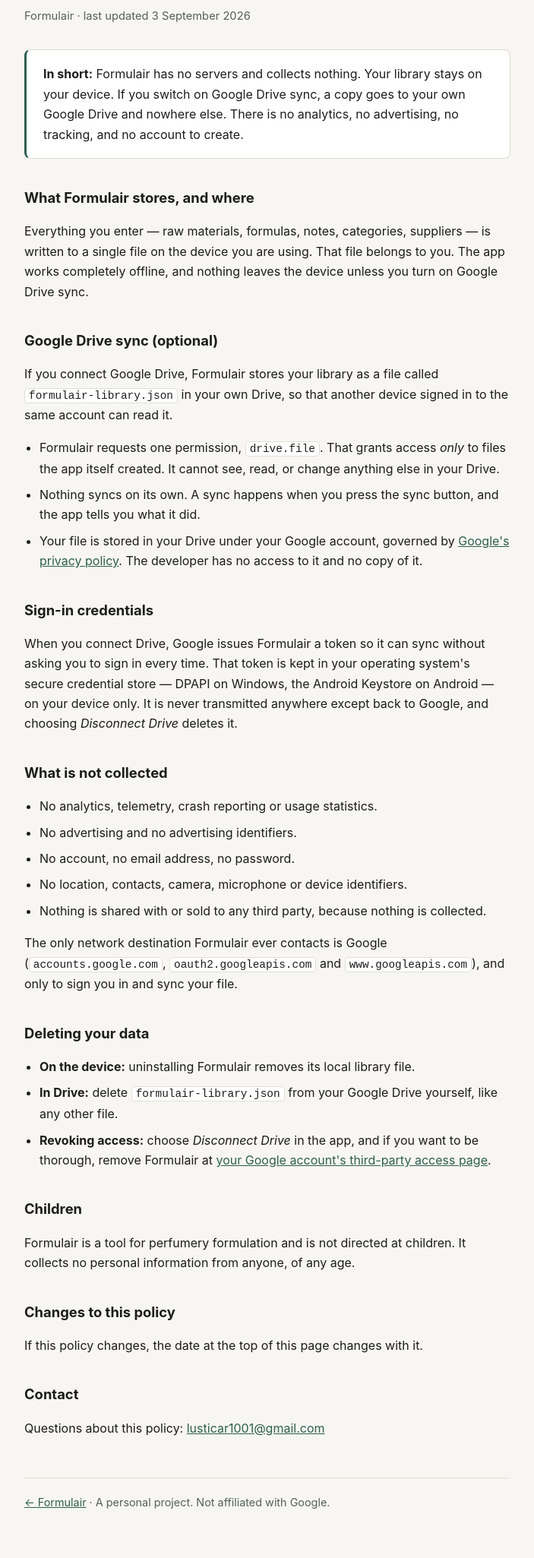
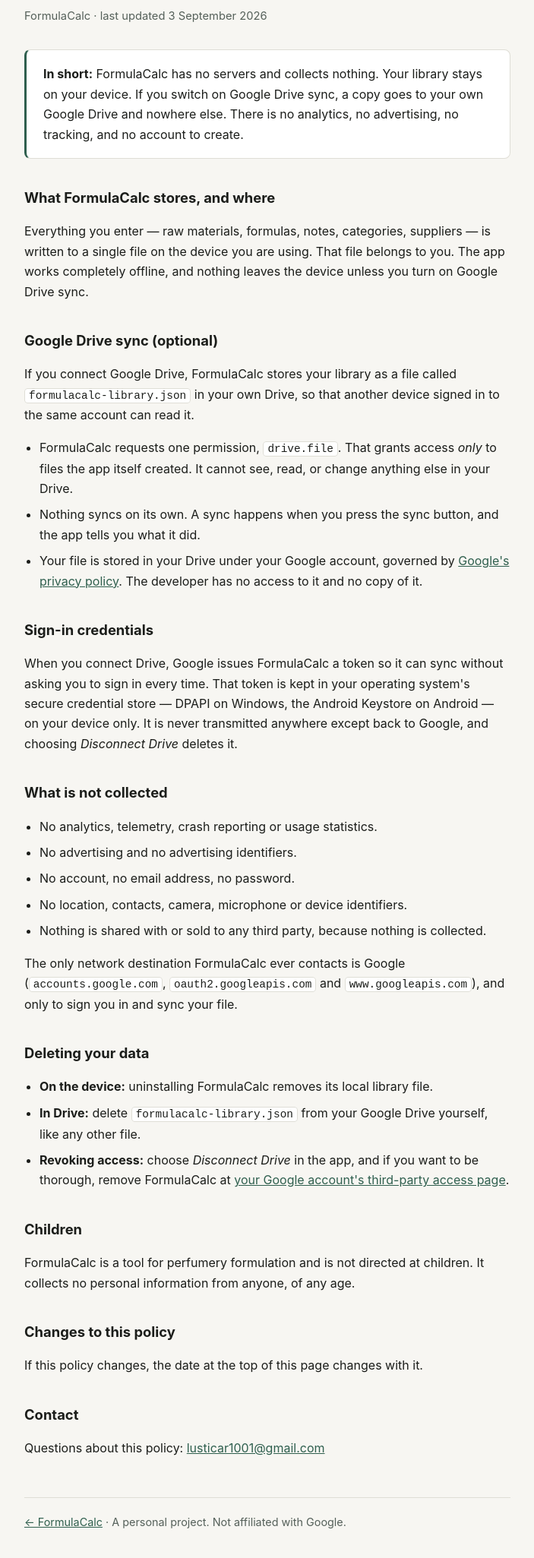
Before and after one commit to sasa-mitrovic/formulacalc-site, a plain HTML site: page privacy.html in a window 1280 px wide. Shown: the part 109-2160 px from the top of the page at 76% size, without its empty margins (288-991 px from the left). Drawn offline with Linux system fonts and the light colour scheme.

Commit message:
Rename the app to FormulaCalc
The previous name was the same as the iOS app this was learned from, for the
same kind of product — the one part of this project that was genuinely worth
changing.

```diff
--- a/privacy.html
+++ b/privacy.html
@@ -3,8 +3,8 @@
 <head>
 <meta charset="utf-8">
 <meta name="viewport" content="width=device-width, initial-scale=1">
-<title>Formulair — Privacy Policy</title>
-<meta name="description" content="How Formulair handles your data. Short version: it stays on your device and in your own Google Drive.">
+<title>FormulaCalc — Privacy Policy</title>
+<meta name="description" content="How FormulaCalc handles your data. Short version: it stays on your device and in your own Google Drive.">
 <style>
   :root {
     color-scheme: light dark;
@@ -62,16 +62,16 @@
 <body>
 <main>
   <h1>Privacy Policy</h1>
-  <p class="updated">Formulair · last updated 3 September 2026</p>
+  <p class="updated">FormulaCalc · last updated 3 September 2026</p>
 
   <div class="summary">
-    <strong>In short:</strong> Formulair has no servers and collects nothing.
+    <strong>In short:</strong> FormulaCalc has no servers and collects nothing.
     Your library stays on your device. If you switch on Google Drive sync, a
     copy goes to your own Google Drive and nowhere else. There is no analytics,
     no advertising, no tracking, and no account to create.
   </div>
 
-  <h2>What Formulair stores, and where</h2>
+  <h2>What FormulaCalc stores, and where</h2>
   <p>
     Everything you enter — raw materials, formulas, notes, categories,
     suppliers — is written to a single file on the device you are using. That
@@ -81,13 +81,13 @@
 
   <h2>Google Drive sync (optional)</h2>
   <p>
-    If you connect Google Drive, Formulair stores your library as a file called
-    <code>formulair-library.json</code> in your own Drive, so that another
+    If you connect Google Drive, FormulaCalc stores your library as a file called
+    <code>formulacalc-library.json</code> in your own Drive, so that another
     device signed in to the same account can read it.
   </p>
   <ul>
     <li>
-      Formulair requests one permission,
+      FormulaCalc requests one permission,
       <code>drive.file</code>. That grants access <em>only</em> to files the
       app itself created. It cannot see, read, or change anything else in your
       Drive.
@@ -105,7 +105,7 @@
 
   <h2>Sign-in credentials</h2>
   <p>
-    When you connect Drive, Google issues Formulair a token so it can sync
+    When you connect Drive, Google issues FormulaCalc a token so it can sync
     without asking you to sign in every time. That token is kept in your
     operating system's secure credential store — DPAPI on Windows, the Android
     Keystore on Android — on your device only. It is never transmitted anywhere
@@ -121,7 +121,7 @@
     <li>Nothing is shared with or sold to any third party, because nothing is collected.</li>
   </ul>
   <p>
-    The only network destination Formulair ever contacts is Google
+    The only network destination FormulaCalc ever contacts is Google
     (<code>accounts.google.com</code>, <code>oauth2.googleapis.com</code> and
     <code>www.googleapis.com</code>), and only to sign you in and sync your
     file.
@@ -130,16 +130,16 @@
   <h2>Deleting your data</h2>
   <ul>
     <li>
-      <strong>On the device:</strong> uninstalling Formulair removes its local
+      <strong>On the device:</strong> uninstalling FormulaCalc removes its local
       library file.
     </li>
     <li>
-      <strong>In Drive:</strong> delete <code>formulair-library.json</code>
+      <strong>In Drive:</strong> delete <code>formulacalc-library.json</code>
       from your Google Drive yourself, like any other file.
     </li>
     <li>
       <strong>Revoking access:</strong> choose <em>Disconnect Drive</em> in the
-      app, and if you want to be thorough, remove Formulair at
+      app, and if you want to be thorough, remove FormulaCalc at
       <a href="https://myaccount.google.com/permissions">your Google account's
       third-party access page</a>.
     </li>
@@ -147,7 +147,7 @@
 
   <h2>Children</h2>
   <p>
-    Formulair is a tool for perfumery formulation and is not directed at
+    FormulaCalc is a tool for perfumery formulation and is not directed at
     children. It collects no personal information from anyone, of any age.
   </p>
 
@@ -162,7 +162,7 @@
   </p>
 
   <footer>
-    <a href="index.html">← Formulair</a> · A personal project. Not affiliated with Google.
+    <a href="index.html">← FormulaCalc</a> · A personal project. Not affiliated with Google.
   </footer>
 </main>
 </body>
```
Also changed, not shown: index.html (+5 -5 lines).
